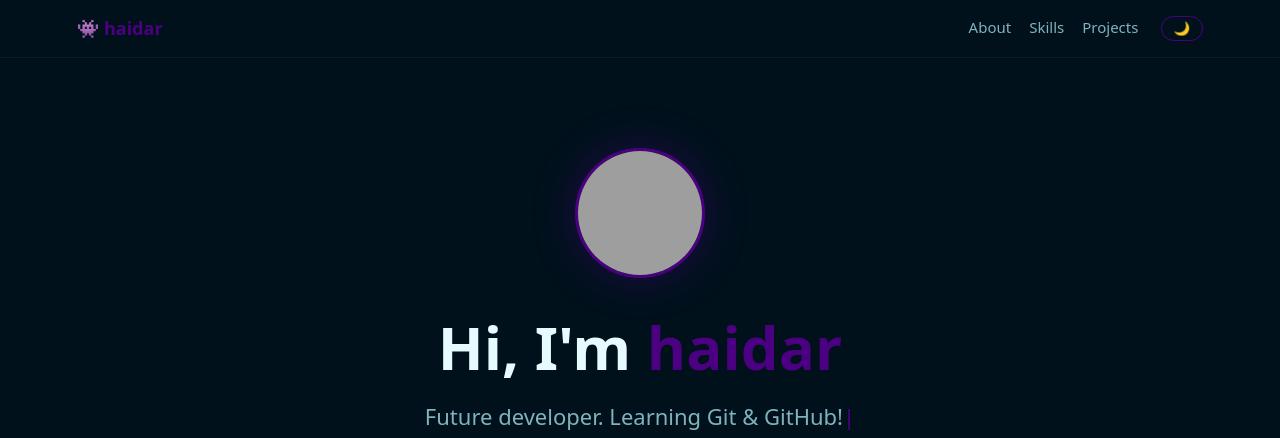
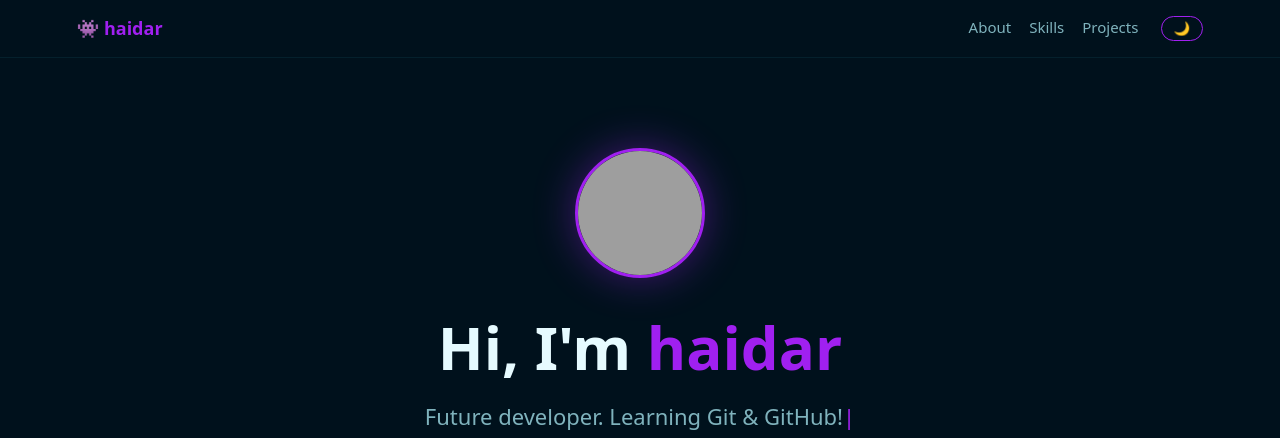
Before and after one commit to oo8b/oo8b.github.io, a plain HTML site: page index.html in a window 1280 px wide. Shown: the top 438 px of the page. Drawn offline with Linux system fonts and the light colour scheme; grey boxes are pictures that could not be loaded.

Commit message:
Update index.html

```diff
--- a/index.html
+++ b/index.html
@@ -18,7 +18,7 @@ var ABOUT   = "i am here to learn github , i love technology and learn new thing
 
 // ---- Bonus: make it yours ----
 var EMOJI           = "👾";          // any emoji you like
-var ACCENT_COLOR    = "#4B0082";     // try: "#ff5c8a"  "#ffb84d"  "#7cff6b"  "#a78bfa"
+var ACCENT_COLOR    = "#A020F0";     // try: "#ff5c8a"  "#ffb84d"  "#7cff6b"  "#a78bfa"
 var GITHUB_USERNAME = "oo8b";            // your GitHub username (shows your photo)
 var EMAIL           = "";            // optional, e.g. "me@example.com"
 
```
